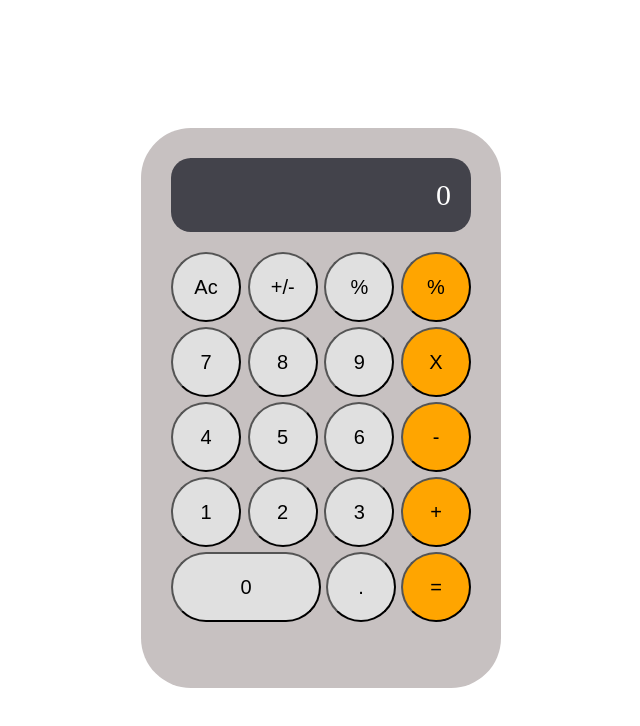
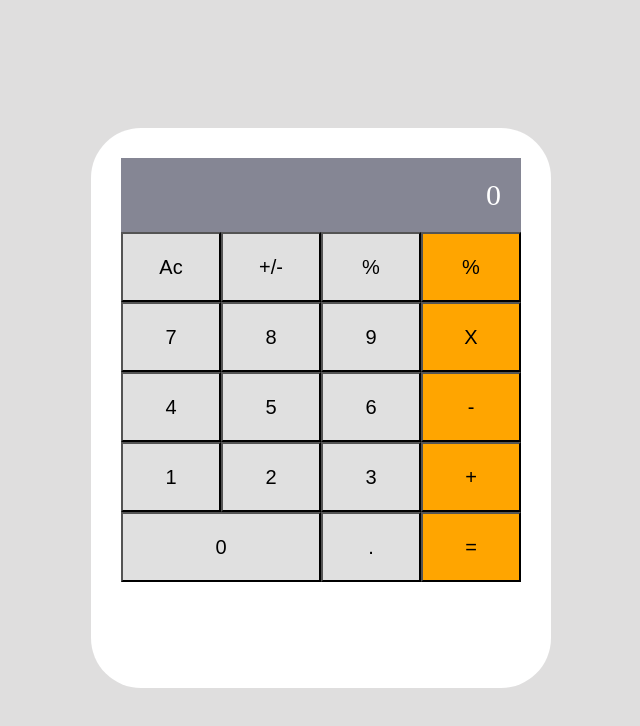
Before and after one commit to muneeb3123/math-magician, a React (Create React App) app: page / in a window 1280 px wide. Shown: the top 726 px of the page, without its empty margins (319-959 px from the left). Built offline with nearby package versions, Linux system fonts and the light colour scheme.

Commit message:
Fix according to reviewer

```diff
--- a/src/index.css
+++ b/src/index.css
@@ -3,12 +3,13 @@ body {
   align-items: center;
   justify-content: center;
   height: 100vh;
+  background-color: #dfdede;
 }
 
 .calculator {
-  width: 300px;
+  width: 400px;
   height: 500px;
-  background-color: #c7c1c1;
+  background-color: #fff;
   padding: 30px;
   border-radius: 50px;
 }
@@ -17,17 +18,14 @@ body {
   display: flex;
   font-size: 30px;
   justify-content: flex-end;
-  background-color: #43434b;
+  background-color: #858694;
   padding: 20px;
-  border-radius: 20px;
   color: #fff;
-  margin-bottom: 20px;
 }
 
 .buttons {
   display: flex;
   flex-direction: column;
-  gap: 5px;
 }
 
 .row {
@@ -36,9 +34,8 @@ body {
 }
 
 .silver {
-  width: 70px;
+  width: 100px;
   height: 70px;
-  border-radius: 40px;
   background-color: #e0e0e0;
   font-size: 20px;
 }
@@ -48,5 +45,5 @@ body {
 }
 
 .long {
-  width: 150px;
+  width: 200px;
 }
```
